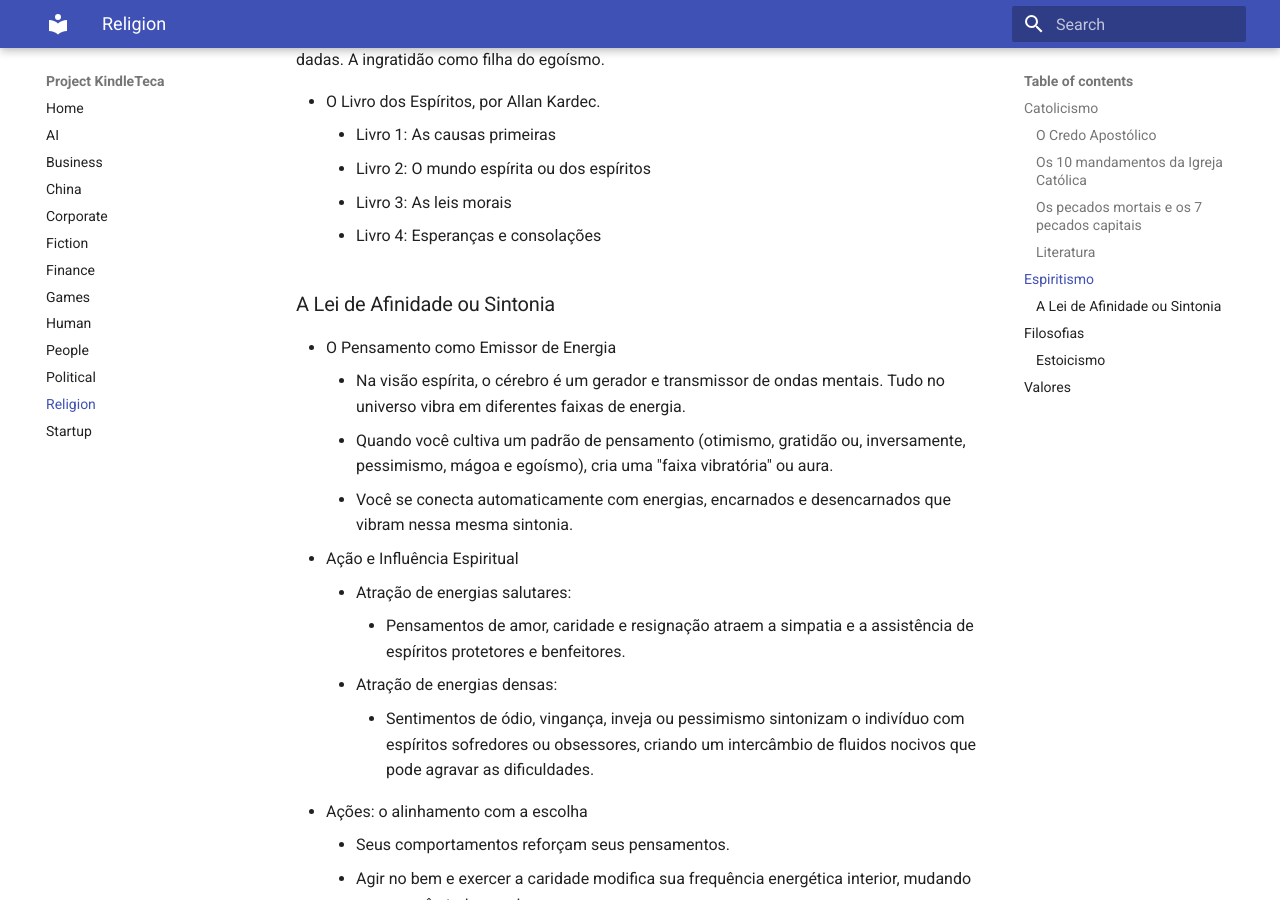
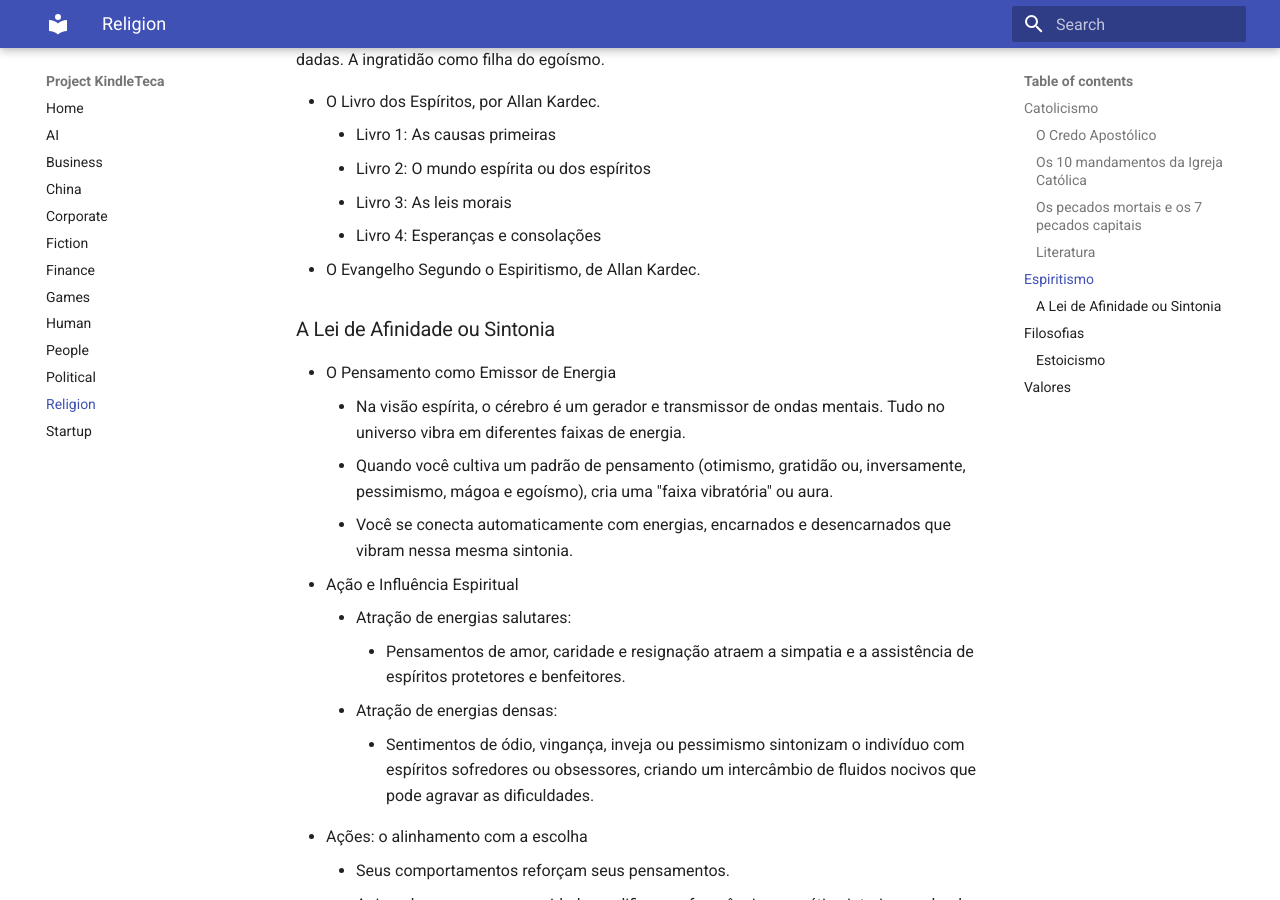
Before and after one commit to renatobrf/kindle-teca, an MkDocs documentation site: the page built from docs/religiao.md, in a window 1280 px wide and 900 px high, scrolled down 1295 px. Built offline with MkDocs 1.6.1 and Material for MkDocs 9.7.7, drawn with Linux system fonts in a browser that asks for light colours.

```diff
--- a/docs/religiao.md
+++ b/docs/religiao.md
@@ -39,6 +39,7 @@
     - Livro 2: O mundo espírita ou dos espíritos
     - Livro 3: As leis morais
     - Livro 4: Esperanças e consolações
+- O Evangelho Segundo o Espiritismo, de Allan Kardec.
 
 ### A Lei de Afinidade ou Sintonia
 
```
